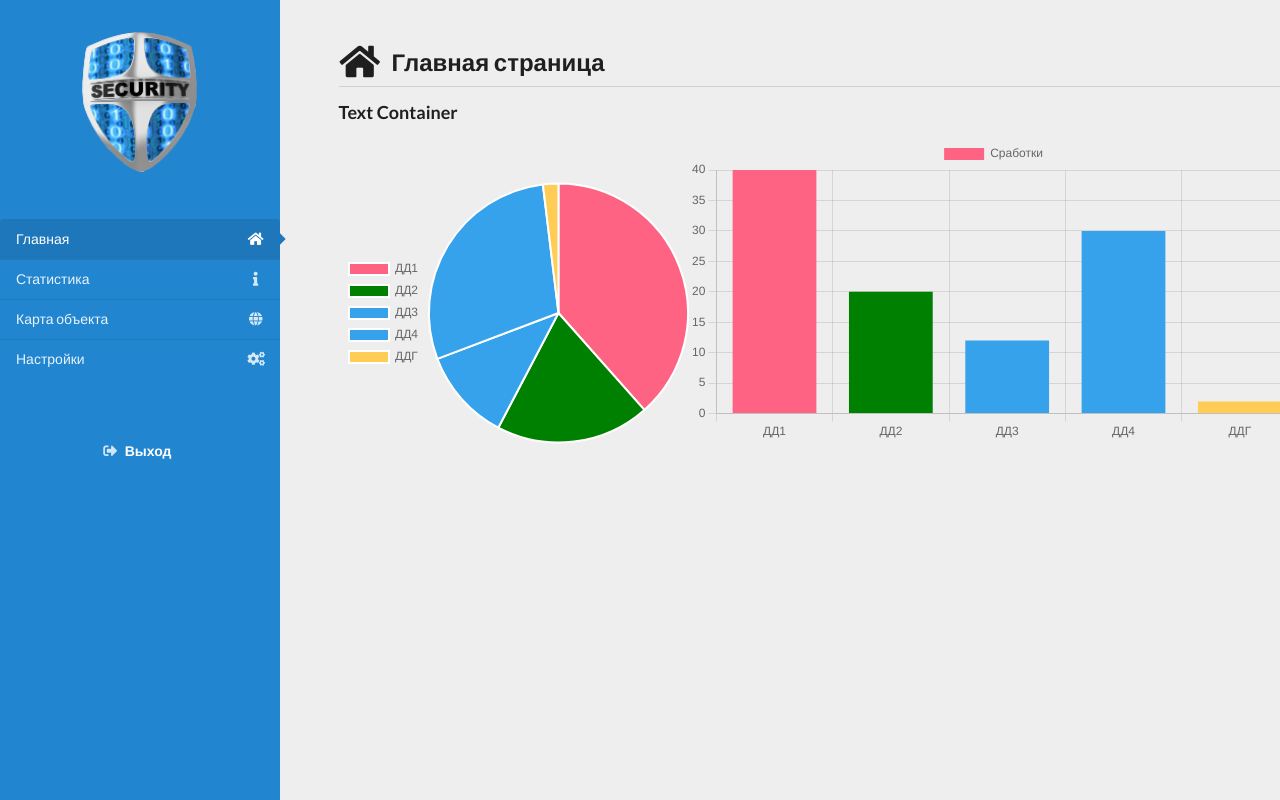
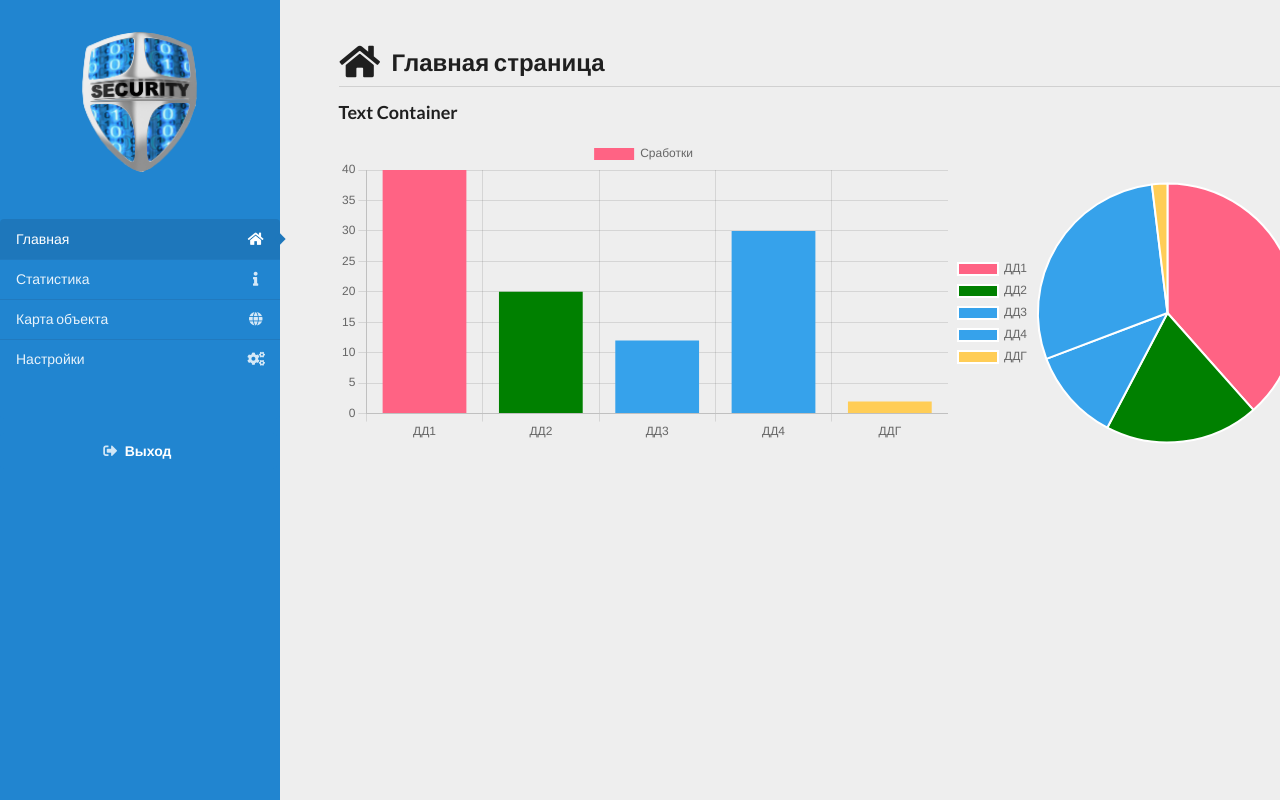
Before and after one commit to suai2006/SPbCT_Course_project_GavrilyukVV, a Vue app: page / in a window 1280 px wide. Both pictures are taken after a click on the button "Аторизоваться". Built offline with nearby package versions, Linux system fonts and the light colour scheme.

Commit message:
мелкая правка

```diff
--- a/src/views/HomeView.vue
+++ b/src/views/HomeView.vue
@@ -1,11 +1,11 @@
 <template>
   <Content :title="title">
     <h3 class="first">Text Container</h3>
+    <div class="chart-container" style="position: relative; height:400px; width:609px;display: inline-block;vertical-align: top;">
+        <Bar id="bar-chart-id" :options="barOptions" :data="chartData"/>
+    </div>
     <div class="chart-container" style="position: relative; height:350px; width:350px;display: inline-block;vertical-align: top;">
         <Pie id="pie-chart-id" :options="pieOptions" :data="chartData" />
-    </div>
-    <div class="chart-container" style="position: relative; height:400px; width:609px;display: inline-block;vertical-align: top;">
-        <Bar id="bar-chart-id" :options="barOptions" :data="chartData"/>
     </div>
   </Content>
 </template>
@@ -52,7 +52,8 @@
         },
         barOptions:
         {
-            responsive: true
+            responsive: true,
+            legend: {position: false}
         },
       };
       return obj;
```
